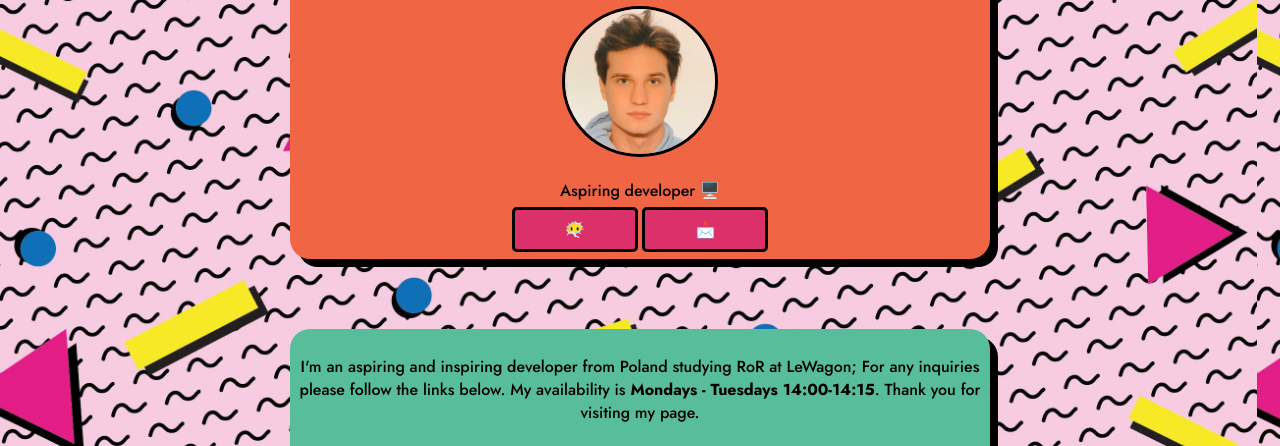
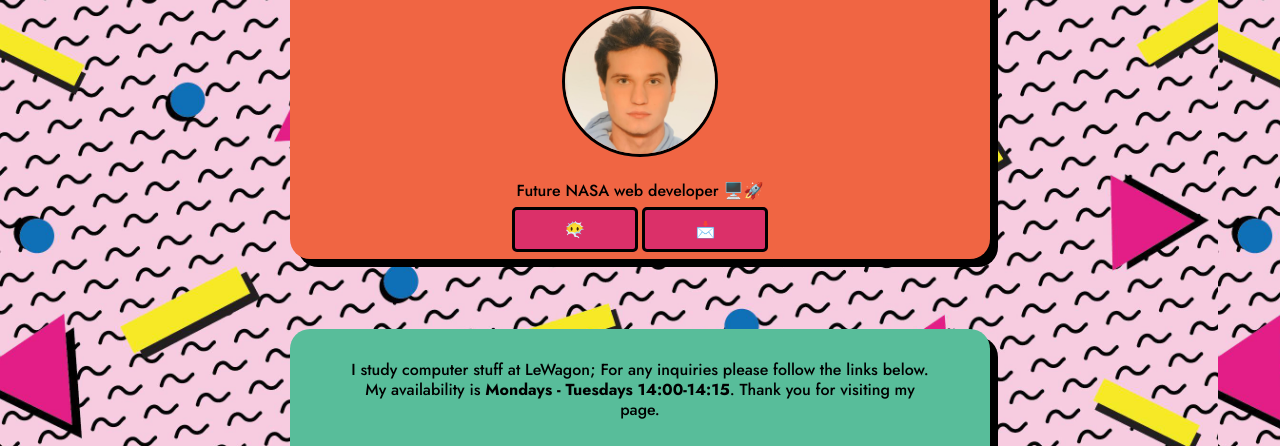
Before and after one commit to dev-stan/profile, a plain HTML site: page index.html in a window 1280 px wide. Shown: the part 161-607 px from the top of the page. Drawn offline with Linux system fonts and the light colour scheme.

Commit message:
changed css

```diff
--- a/index.html
+++ b/index.html
@@ -13,13 +13,13 @@
     <div class="card card-1">
       <h1>Stanley Zalewski</h1>
       <img class="img-round" src="images/profile.jpg" alt="profile-img">
-      <p>Aspiring developer 🖥️</p>
+      <p>Future NASA web developer 🖥️🚀</p>
       <a href="google.com" class="cta">😶‍🌫️</a>
       <a href="google.com" class="cta">📩</a>
     </div>
     <div class="card card-2">
       <p>
-        I'm an aspiring and inspiring developer from Poland studying RoR at LeWagon;
+        I study computer stuff at LeWagon;
         For any inquiries please follow the links below.
         My availability is <strong>Mondays - Tuesdays 14:00-14:15</strong>. Thank you for visiting my page.
       </p>
--- a/style.css
+++ b/style.css
@@ -75,8 +75,11 @@ a {
 }
 .card-2 {
   background-color: #58bd9a;
-  padding-top: 10px;
+  line-height: 20px;
+  padding-top: 15px;
   box-shadow: 8px 8px;
+  padding-left: 8%;
+  padding-right: 8%;
   transition: 0.5s;
 }
 
```
